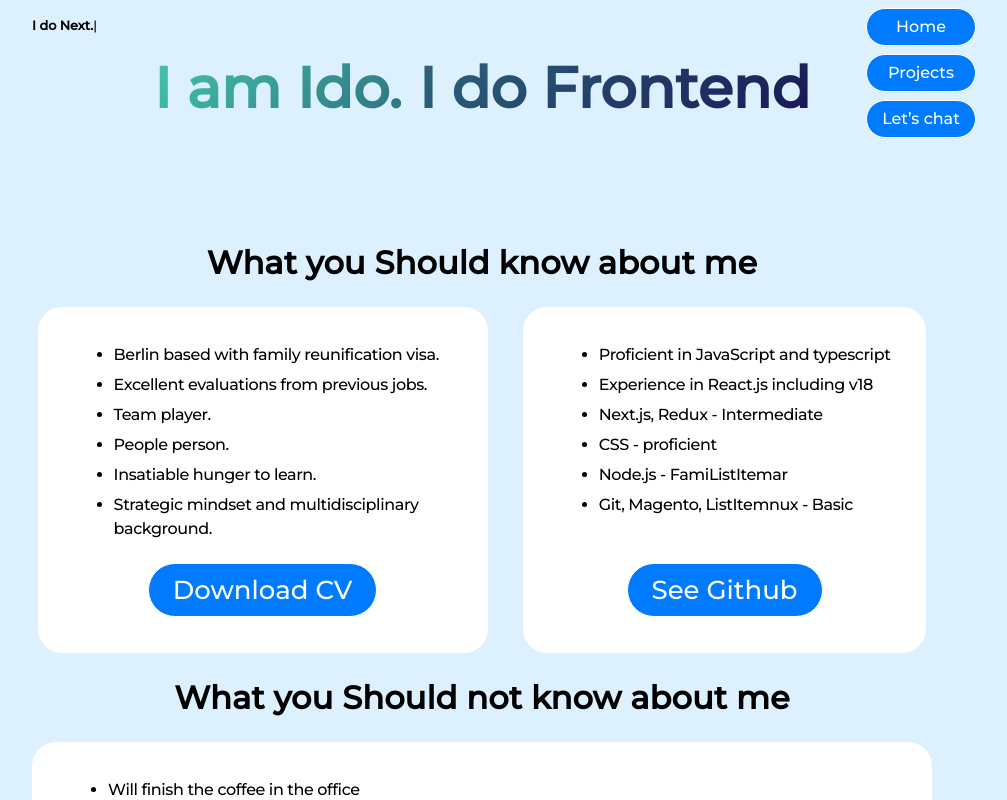
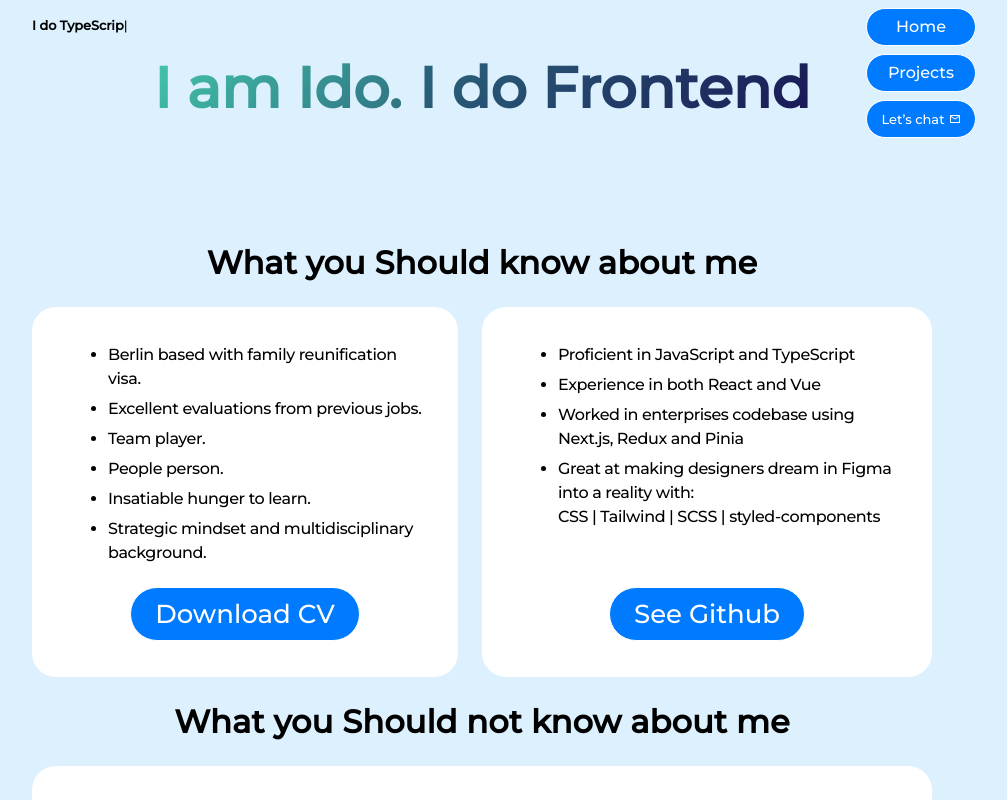
Before and after one commit to idomand/portofilo, a React (Vite) app: page / in a window 1280 px wide. Shown: the top 800 px of the page, without its empty margins (158-1165 px from the left). Built offline with nearby package versions, Linux system fonts and the light colour scheme; a web font is replaced by a local one.

Commit message:
Add new dependencies, update CV content, enhance Navbar with email link, and improve AboutMe component

```diff
--- a/package.json
+++ b/package.json
@@ -10,6 +10,8 @@
     "preview": "vite preview"
   },
   "dependencies": {
+    "@mdi/js": "^7.4.47",
+    "@mdi/react": "^1.6.1",
     "react": "^18.2.0",
     "react-dom": "^18.2.0",
     "react-router-dom": "^6.16.0",
--- a/src/Components/AboutMe.tsx
+++ b/src/Components/AboutMe.tsx
@@ -2,6 +2,59 @@ import { styled } from "styled-components";
 import { Div, DivRight, Section } from "./common/Container";
 import { Header2, ListItem, UL } from "./common/Text";
 import { BasicLink } from "./common/Links";
+
+export default function AboutMe() {
+  return (
+    <Section>
+      <Header2>What you Should know about me</Header2>
+      <WhyYes>
+        <Div>
+          <UL>
+            <ListItem>Berlin based with family reunification visa.</ListItem>
+            <ListItem>Excellent evaluations from previous jobs.</ListItem>
+            <ListItem>Team player.</ListItem>
+            <ListItem>People person.</ListItem>
+            <ListItem>Insatiable hunger to learn.</ListItem>
+            <ListItem>
+              Strategic mindset and multidisciplinary background.
+            </ListItem>
+          </UL>
+          <CVLink>Download CV</CVLink>
+        </Div>
+        <DivRight>
+          <UL>
+            <ListItem>Proficient in JavaScript and TypeScript</ListItem>
+            <ListItem>Experience in both React and Vue</ListItem>
+            <ListItem>
+              Worked in enterprises codebase using Next.js, Redux and Pinia
+            </ListItem>
+            <ListItem>
+              Great at making designers dream in Figma into a reality with:{" "}
+              <br /> CSS | Tailwind | SCSS | styled-components{" "}
+            </ListItem>
+          </UL>
+          <GitHubLink>See Github</GitHubLink>
+        </DivRight>
+      </WhyYes>
+      <WhyNo>
+        <Header2>What you Should not know about me</Header2>
+        <Div2>
+          <UL>
+            <ListItem>Will finish the coffee in the office</ListItem>
+            <ListItem>Will finish the glühwein at the christmas party</ListItem>
+            <ListItem>
+              Will try to get the company to adopt a dog friendly work
+              environment just because it’s fun (and I don’t even have a dog)
+            </ListItem>
+            <ListItem>Can't stop asking why</ListItem>
+            <ListItem>Insatiable hunger to learn</ListItem>
+            <ListItem>Good at syntax errors</ListItem>
+          </UL>
+        </Div2>
+      </WhyNo>
+    </Section>
+  );
+}
 
 const WhyNo = styled.div``;
 const WhyYes = styled.div`
@@ -30,53 +83,3 @@ const GitHubLink = styled(BasicLink).attrs(() => {
     href: "https://github.com/idomand",
   };
 })``;
-
-export default function AboutMe() {
-  return (
-    <Section>
-      <Header2>What you Should know about me</Header2>
-      <WhyYes>
-        <Div>
-          <UL>
-            <ListItem>Berlin based with family reunification visa.</ListItem>
-            <ListItem>Excellent evaluations from previous jobs.</ListItem>
-            <ListItem>Team player.</ListItem>
-            <ListItem>People person.</ListItem>
-            <ListItem>Insatiable hunger to learn.</ListItem>
-            <ListItem>
-              Strategic mindset and multidisciplinary background.
-            </ListItem>
-          </UL>
-          <CVLink>Download CV</CVLink>
-        </Div>
-        <DivRight>
-          <UL>
-            <ListItem>Proficient in JavaScript and typescript</ListItem>
-            <ListItem>Experience in React.js including v18</ListItem>
-            <ListItem>Next.js, Redux - Intermediate</ListItem>
-            <ListItem>CSS - proficient</ListItem>
-            <ListItem>Node.js - FamiListItemar</ListItem>
-            <ListItem>Git, Magento, ListItemnux - Basic</ListItem>
-          </UL>
-          <GitHubLink>See Github</GitHubLink>
-        </DivRight>
-      </WhyYes>
-      <WhyNo>
-        <Header2>What you Should not know about me</Header2>
-        <Div2>
-          <UL>
-            <ListItem>Will finish the coffee in the office</ListItem>
-            <ListItem>Will finish the glühwein at the christmas party</ListItem>
-            <ListItem>
-              Will try to get the company to adopt a dog friendly work
-              environment just because it’s fun (and I don’t even have a dog)
-            </ListItem>
-            <ListItem>Can't stop asking why</ListItem>
-            <ListItem>Insatiable hunger to learn</ListItem>
-            <ListItem>Good at syntax errors</ListItem>
-          </UL>
-        </Div2>
-      </WhyNo>
-    </Section>
-  );
-}
--- a/src/Components/Navbar.tsx
+++ b/src/Components/Navbar.tsx
@@ -1,5 +1,20 @@
 import styled from "styled-components";
 import { Link } from "react-router-dom";
+import Icon from "@mdi/react";
+import { mdiEmailOutline } from "@mdi/js";
+
+export default function Navbar() {
+  return (
+    <NavbarWrapper>
+      <NavLink to="/">Home</NavLink>
+      <NavLink to="/projects">Projects</NavLink>
+      <EmailLink2 href="mailto:idomand@gmail.com" target="_blank">
+        <span>Let’s chat</span>
+        <Icon path={mdiEmailOutline} size={0.5} />
+      </EmailLink2>
+    </NavbarWrapper>
+  );
+}
 
 const NavbarWrapper = styled.section`
   /* margin: 16px 0 24px; */
@@ -51,18 +66,22 @@ const NavLink = styled(Link)`
 const EmailLink2 = styled.a`
   margin-top: 8px;
   padding: 8px 12px;
+  width: 110px;
   background-color: ${({ theme }) => theme.blue};
   color: ${({ theme }) => theme.white};
   border: 1.3px solid ${({ theme }) => theme.white};
-  font-size: 16px;
-  width: 110px;
+  font-size: 13px;
+  font-style: normal;
   font-weight: 500;
   border-radius: 80px;
   line-height: 20px;
   text-decoration: none;
   transition: 0.3s;
-  display: inline-block;
-  text-align: center;
+  box-sizing: border-box;
+  display: inline-flex;
+  align-items: center;
+  justify-content: center;
+  gap: 4px;
   &:hover,
   &:active {
     background: ${({ theme }) => theme.white};
@@ -70,15 +89,3 @@ const EmailLink2 = styled.a`
     color: ${({ theme }) => theme.blue};
   }
 `;
-
-export default function Navbar() {
-  return (
-    <NavbarWrapper>
-      <NavLink to="/">Home</NavLink>
-      <NavLink to="/projects">Projects</NavLink>
-      <EmailLink2 href="mailto:idomand@gmail.com" target="_blank">
-        Let’s chat{" "}
-      </EmailLink2>
-    </NavbarWrapper>
-  );
-}
--- a/src/Components/TypedLine.tsx
+++ b/src/Components/TypedLine.tsx
@@ -32,6 +32,7 @@ export default function TypedLine() {
         "I do Frontend!",
         "I do UX/UI",
         "I do React.js",
+        "I do Vue.js",
         "I do TypeScript",
         "I do Next.js",
         "I do CSS, SASS, Tailwind and Styled-Components",
```
Also changed, not shown: 2 other files (tests, documents, lock files or other folders).
